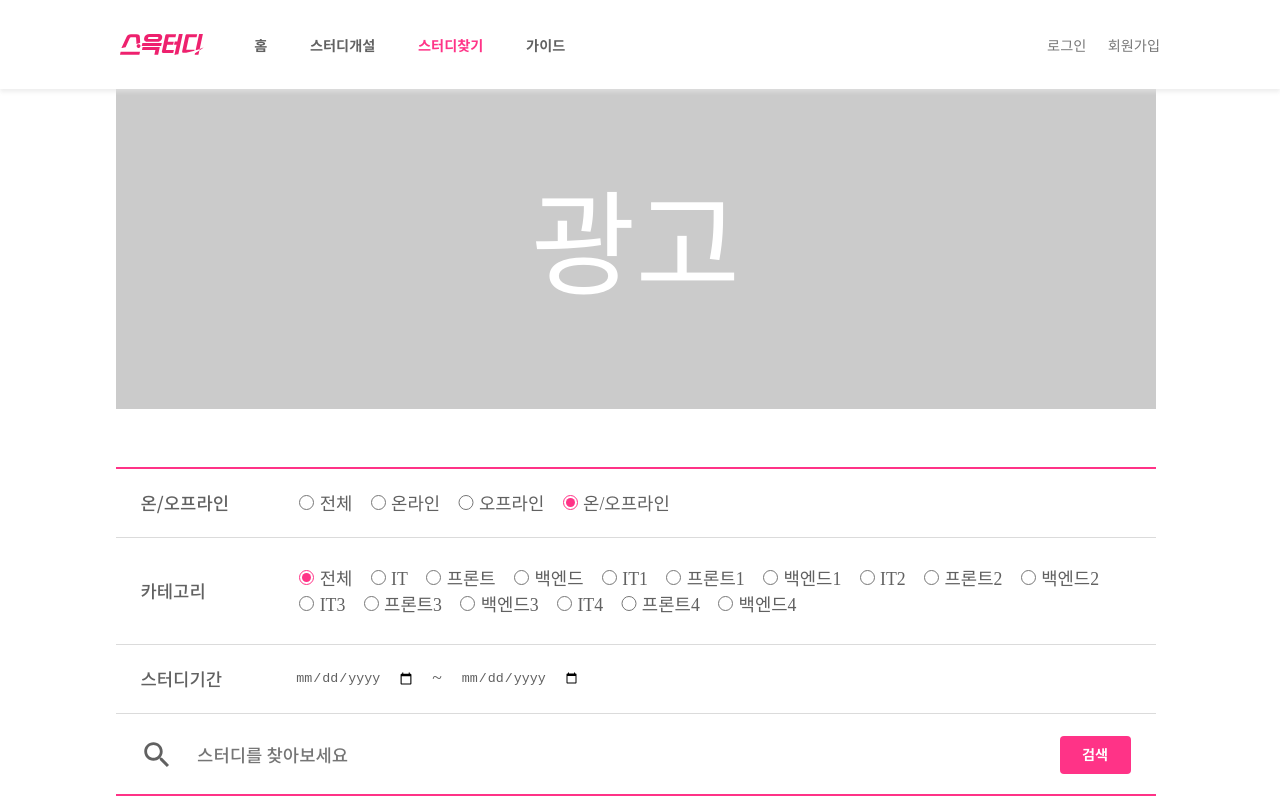
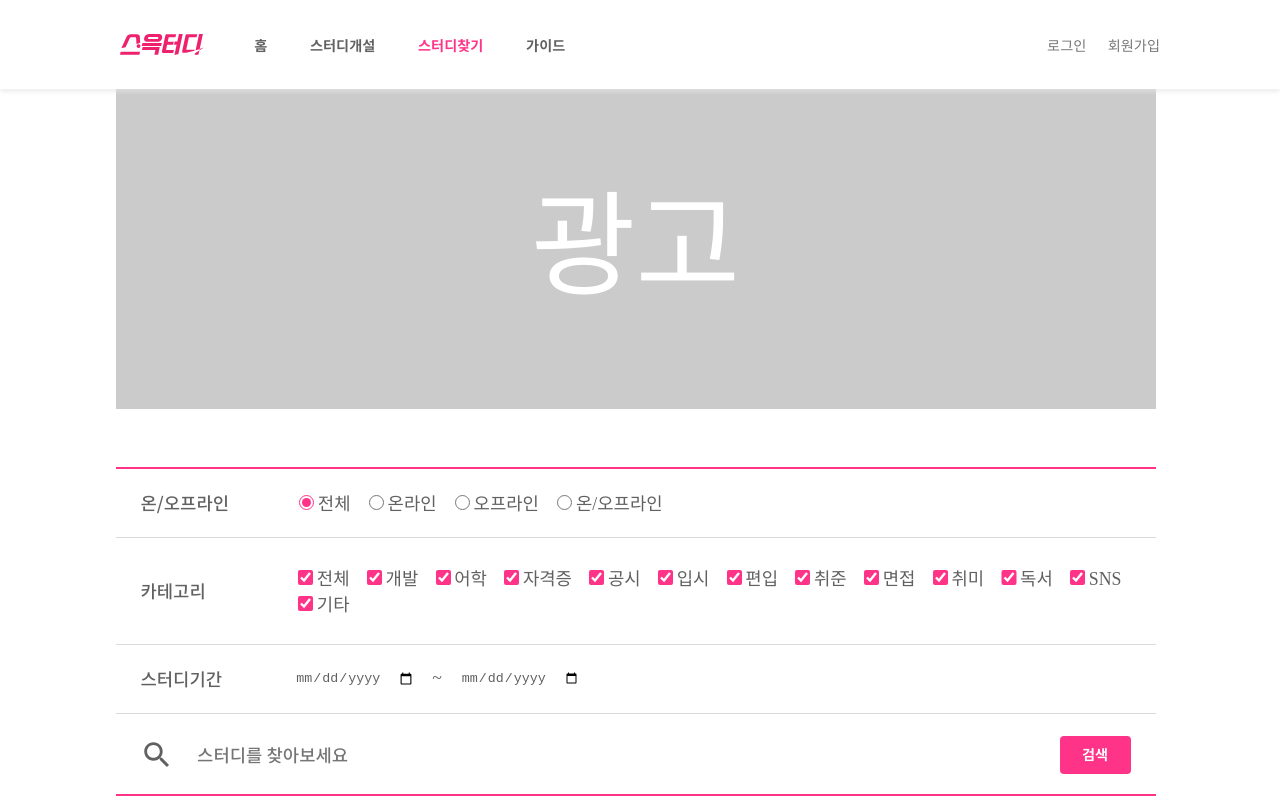
Before and after one commit to 5-TAYO/SSEUKTUDY, a React (Create React App) app in the folder frontend/: page /study/list in a window 1280 px wide. Shown: the top 800 px of the page. Built offline with nearby package versions, Linux system fonts and the light colour scheme.

Commit message:
feat: 스터디 카테고리 checkbox로 #48

```diff
--- a/frontend/src/screens/StudyList.jsx
+++ b/frontend/src/screens/StudyList.jsx
@@ -6,29 +6,41 @@ import StudyListUpIcon from "@images/StudyListUp.svg";
 
 function StudyList() {
   const [listUpCon, setListUpcon] = useState("likes");
-
-  const placeList = ["전체", "온라인", "오프라인", "온/오프라인"];
+  const placeList = ["전체 ", "온라인", "오프라인", "온/오프라인"];
   const categoryList = [
-    "전체",
-    "IT",
-    "프론트",
-    "백엔드",
-    "IT1",
-    "프론트1",
-    "백엔드1",
-    "IT2",
-    "프론트2",
-    "백엔드2",
-    "IT3",
-    "프론트3",
-    "백엔드3",
-    "IT4",
-    "프론트4",
-    "백엔드4"
+    "개발",
+    "어학",
+    "자격증",
+    "공시",
+    "입시",
+    "편입",
+    "취준",
+    "면접",
+    "취미",
+    "독서",
+    "SNS",
+    "기타"
   ];
+  const [searchCategory, setSearchCategory] = useState(categoryList);
   const handleListUpCon = e => {
     console.log(listUpCon);
     setListUpcon(e.target.value);
+  };
+  const handleSetCategory = e => {
+    if (e.target.checked) {
+      setSearchCategory([...searchCategory, e.target.value]);
+    } else {
+      setSearchCategory(
+        searchCategory.filter(category => category !== e.target.value)
+      );
+    }
+  };
+  const handleAllCategory = e => {
+    if (e.target.checked) {
+      setSearchCategory([...categoryList]);
+    } else {
+      setSearchCategory([]);
+    }
   };
   const autoResizeInput = e => {
     e.target.style.width = "0px";
@@ -53,7 +65,7 @@ function StudyList() {
                   value={place}
                   name="place"
                   type="radio"
-                  defaultChecked={place === "온/오프라인"}
+                  defaultChecked={place === "전체 "}
                 />
                 {place}
               </label>
@@ -63,14 +75,30 @@ function StudyList() {
         <div className="condition__category flex">
           <p className="title">카테고리</p>
           <div className="options flex align-center">
+            <label htmlFor="전체">
+              <input
+                id="전체"
+                value="전체"
+                name="category"
+                type="checkbox"
+                checked={
+                  searchCategory.length === 0
+                    ? false
+                    : searchCategory.length === 12
+                }
+                onChange={handleAllCategory}
+              />
+              전체
+            </label>
             {categoryList.map(category => (
               <label htmlFor={category} key={category}>
                 <input
                   id={category}
                   value={category}
                   name="category"
-                  type="radio"
-                  defaultChecked={category === "전체"}
+                  type="checkbox"
+                  checked={searchCategory.includes(category)}
+                  onChange={handleSetCategory}
                 />
                 {category}
               </label>
--- a/frontend/src/screens/StudyList.scss
+++ b/frontend/src/screens/StudyList.scss
@@ -43,8 +43,9 @@
         white-space: nowrap;
       }
 
-      input[type="radio"] {
-        margin-right: vw(6px);
+      input[type="radio"],
+      input[type="checkbox"] {
+        margin-right: vw(4px);
 
         width: vw(17px);
         height: vw(17px);
```
